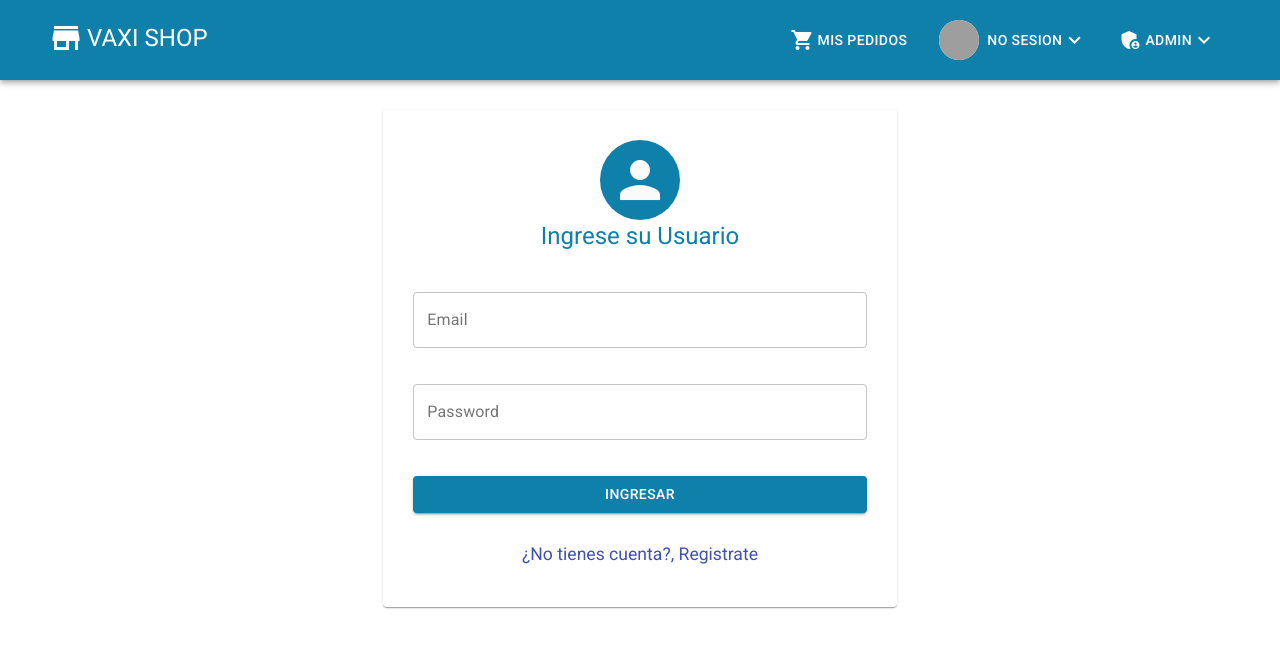
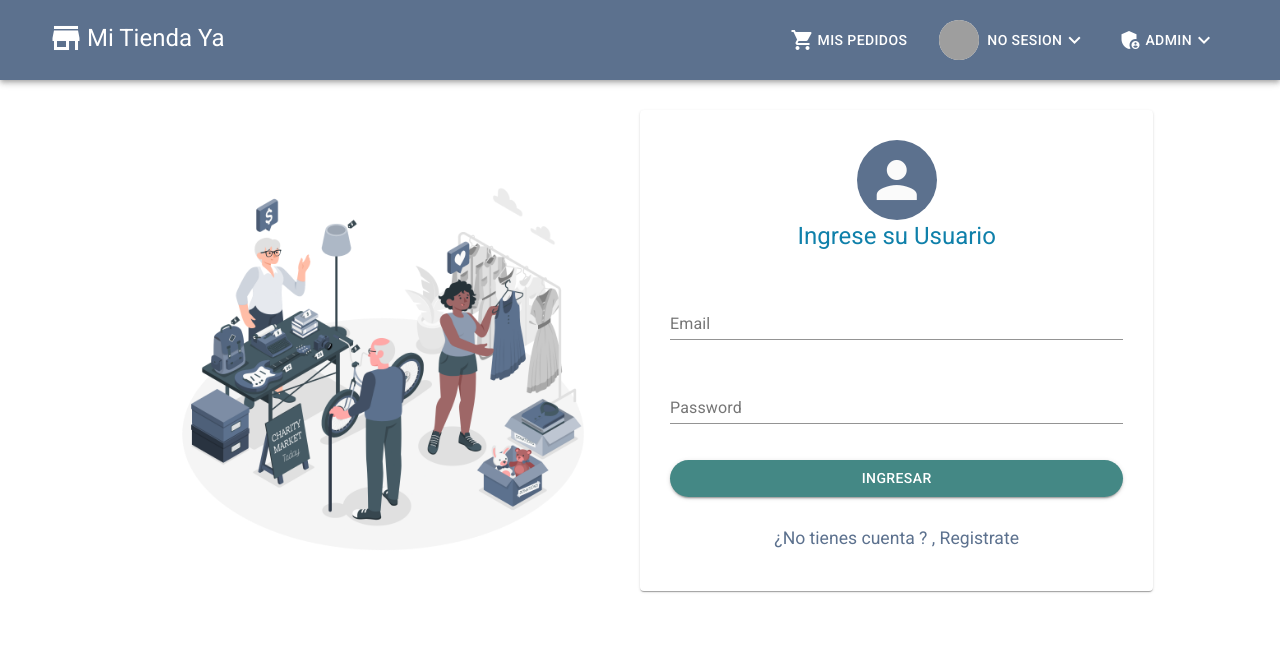
Before and after one commit to 26-fioGa/Tienda-Ya-Front, a React (Create React App) app: page /login in a window 1280 px wide. Shown: the top 648 px of the page. Built offline with nearby package versions, Linux system fonts and the light colour scheme; no server answers; grey boxes are pictures that could not be loaded.

Commit message:
estilizando vista parte 1

```diff
--- a/public/index.html
+++ b/public/index.html
@@ -1,22 +1,19 @@
 <!DOCTYPE html>
 <html lang="en">
+
 <head>
   <meta charset="utf-8" />
   <link rel="icon" href="%PUBLIC_URL%/favicon.ico" />
   <meta name="viewport" content="width=device-width, initial-scale=1" />
   <meta name="theme-color" content="#000000" />
-    <meta
-      name="description"
-      content="Web site created using create-react-app"
-    />
+  <meta name="description" content="Web site created using create-react-app" />
   <link rel="apple-touch-icon" href="%PUBLIC_URL%/logo192.png" />
   <!--
       manifest.json provides metadata used when your web app is installed on a
       user's mobile device or desktop. See https://developers.google.com/web/fundamentals/web-app-manifest/
     -->
   <link rel="manifest" href="%PUBLIC_URL%/manifest.json" />
-    <link href="https://fonts.googleapis.com/icon?family=Material+Icons"
-      rel="stylesheet">
+  <link href="https://fonts.googleapis.com/icon?family=Material+Icons" rel="stylesheet">
   <link rel="stylesheet" href="https://fonts.googleapis.com/css?family=Roboto:300,400,500,700&display=swap" />
 
   <!--
@@ -28,8 +25,9 @@
       work correctly both with client-side routing and a non-root public URL.
       Learn how to configure a non-root public URL by running `npm run build`.
     -->
-    <title>React App</title>
+  <title>Mi Tienda Ya</title>
 </head>
+
 <body>
   <noscript>You need to enable JavaScript to run this app.</noscript>
   <div id="root"></div>
@@ -44,4 +42,5 @@
       To create a production bundle, use `npm run build` or `yarn build`.
     -->
 </body>
+
 </html>
--- a/src/componentes/navegacion/MenuAppBar.js
+++ b/src/componentes/navegacion/MenuAppBar.js
@@ -1,40 +1,53 @@
-import { AppBar, Button, Container, Drawer, Icon, IconButton, List, ListItem, ListItemIcon, ListItemText, Toolbar, Typography } from '@material-ui/core';
-import React, { useState } from 'react';
-import useStyles from '../../theme/useStyles';
-import { Link } from 'react-router-dom';
-import MenuCliente from './desktop/MenuCliente';
-import MenuAdmin from './desktop/MenuAdmin';
-import MenuMovil from './movil/MenuMovil';
-import MenuPublico from './desktop/MenuPublico';
-import MenuMovilPublico from './movil/MenuMovilPublico';
+import {
+  AppBar,
+  Button,
+  Container,
+  Drawer,
+  Icon,
+  IconButton,
+  List,
+  ListItem,
+  ListItemIcon,
+  ListItemText,
+  Toolbar,
+  Typography,
+} from "@material-ui/core";
+import React, { useState } from "react";
+import useStyles from "../../theme/useStyles";
+import { Link } from "react-router-dom";
+import MenuCliente from "./desktop/MenuCliente";
+import MenuAdmin from "./desktop/MenuAdmin";
+import MenuMovil from "./movil/MenuMovil";
+import MenuPublico from "./desktop/MenuPublico";
+import MenuMovilPublico from "./movil/MenuMovilPublico";
 
 const MenuAppBar = () => {
   const [open, setOpen] = useState(false);
   const classes = useStyles();
   const openToggle = () => {
     setOpen(true);
-    }
+  };
 
   const closeToggle = () => {
     setOpen(false);
-    }
+  };
 
   return (
     <div>
       <AppBar position="static" className={classes.appBar}>
         <Container>
-                <Toolbar >
+          <Toolbar>
             <div className={classes.sectionMobile}>
               <IconButton color="inherit" onClick={openToggle}>
-                        <Icon fontSize="large">menu</Icon>
-                    </IconButton>
-                    </div>
-                    <Drawer
-                    open={open}
-                    onClose={closeToggle}
-                    >   {/* eliminar el onClick de este div */}
+                <Icon fontSize="large"> menu </Icon>{" "}
+              </IconButton>{" "}
+            </div>{" "}
+            <Drawer open={open} onClose={closeToggle}>
+              {" "}
+              {/* eliminar el onClick de este div */}{" "}
               <div className={classes.list}>
                 <List>
+                  {" "}
                   {/* <ListItem button onClick={closeToggle} className={classes.listItem}>
                                                 <Link className={classes.linkAppBarMobile} to="/login">
                                                     <ListItemIcon className={classes.listItemIcon}>
@@ -42,31 +55,31 @@ const MenuAppBar = () => {
                                                     </ListItemIcon>
                                                     <ListItemText>Login</ListItemText>
                                                 </Link>
-                                </ListItem> */}
-                                {/* agregar este MenuMovilPublico */}
+                                            </ListItem> */}{" "}
+                  {/* agregar este MenuMovilPublico */}{" "}
                   {/* tendra una propiedad llamada clickHandler que ejecutara
-                                mi metodo closeToggle */}
-                                {/* <MenuMovilPublico clickHandler={closeToggle}/> */}
-                                <MenuMovil clickHandler={closeToggle}/>
-                            </List>
-                        </div>
+                                            mi metodo closeToggle */}{" "}
+                  {/* <MenuMovilPublico clickHandler={closeToggle}/> */}{" "}
+                  <MenuMovil clickHandler={closeToggle} />{" "}
+                </List>{" "}
+              </div>{" "}
             </Drawer>
-
             <div className={classes.grow}>
               <Link className={classes.linkAppBarLogo} to="/">
-                            <Icon fontSize="large" className={classes.mr}>store</Icon>
-                            <Typography variant="h5" >VAXI SHOP</Typography>
-                        </Link>
+                <Icon fontSize="large" className={classes.mr}>
+                  store{" "}
+                </Icon>{" "}
+                <Typography variant="h5"> Mi Tienda Ya </Typography>{" "}
+              </Link>{" "}
             </div>
-
             <div className={classes.sectionDesktop}>
-                        {/* <MenuPublico /> */}
-                        <MenuCliente/>
+              {" "}
+              {/* <MenuPublico /> */} <MenuCliente />
               <MenuAdmin />
-                    </div>
-                </Toolbar>
-                </Container>
-            </AppBar>
+            </div>{" "}
+          </Toolbar>{" "}
+        </Container>{" "}
+      </AppBar>{" "}
     </div>
   );
 };
--- a/src/componentes/seguridad/Login.js
+++ b/src/componentes/seguridad/Login.js
@@ -58,66 +58,67 @@ const Login = (props) => {
     <Container className={classes.containermt}>
       <Grid container justify="center">
         <Grid item lg={5} md={6}>
+          <img className={classes.securityImage} src={require('../../img/loginImage.png').default} alt="loginImage" />
+        </Grid>{" "}
+        <Grid item lg={5} md={6}>
           <Card className={classes.card} align="center">
             <Avatar className={classes.avatar}>
-              <Icon className={classes.icon}>person</Icon>
-            </Avatar>
+              <Icon className={classes.icon}> person </Icon>{" "}
+            </Avatar>{" "}
             <Typography variant="h5" color="primary">
-              Ingrese su Usuario
-            </Typography>
+              Ingrese su Usuario{" "}
+            </Typography>{" "}
             <form className={classes.form} onSubmit={(e) => e.preventDefault()}>
               <Grid container spacing={2}>
                 <Grid item xs={12} className={classes.gridmb}>
                   <TextField
                     label="Email"
-                    variant="outlined"
+                    variant="standard"
                     fullWidth
                     type="email"
                     name="email"
                     value={usuario.email}
                     onChange={handleChange}
-                  />
+                  />{" "}
                 </Grid>
-
                 <Grid item xs={12} className={classes.gridmb}>
                   <TextField
                     label="Password"
-                    variant="outlined"
+                    variant="standard"
                     fullWidth
                     type="password"
                     name="password"
                     value={usuario.password}
                     onChange={handleChange}
-                  />
+                  />{" "}
                 </Grid>
-
                 <Grid item xs={12} className={classes.gridmb}>
                   <Button
                     variant="contained"
                     fullWidth
                     color="primary"
                     type="submit"
+                    className={classes.button}
                     onClick={loginEventoUsuario}
                   >
-                    Ingresar
-                  </Button>
-                </Grid>
+                    Ingresar{" "}
+                  </Button>{" "}
+                </Grid>{" "}
               </Grid>
-
               {/* <Link
 
-                    variant="body1"
-                    className={classes.link}>
-                    ¿Olvidaste tu cuenta?, Ingresa Aqui
-                    </Link> */}
-
+                                variant="body1"
+                                className={classes.link}>
+                                ¿Olvidaste tu cuenta?, Ingresa Aqui
+                                </Link> */}
               <Link to="/registrar" className={classes.link}>
-                ¿No tienes cuenta?, Registrate
-              </Link>
-            </form>
-          </Card>
-        </Grid>
-      </Grid>
+                {" "}
+                ¿No tienes cuenta ? , Registrate{" "}
+              </Link>{" "}
+            </form>{" "}
+          </Card>{" "}
+        </Grid>{" "}
+      </Grid>{" "}
     </Container>
   );
 };
--- a/src/componentes/seguridad/RegistrarUsuario.js
+++ b/src/componentes/seguridad/RegistrarUsuario.js
@@ -58,7 +58,7 @@ const RegistrarUsuario = (props) => {
                                 <Grid item md={6} xs={12} className={classes.gridmb}>
                                     <TextField
                                     label="Nombre"
-                                    variant="outlined"
+                                    variant="standard"
                                     fullWidth
                                     name="nombre"
                                     value={usuario.nombre}
@@ -68,7 +68,7 @@ const RegistrarUsuario = (props) => {
                                 <Grid item md={6} xs={12} className={classes.gridmb}>
                                     <TextField
                                     label="Apellidos"
-                                    variant="outlined"
+                                    variant="standard"
                                     fullWidth
                                     name="apellido"
                                     value={usuario.apellido}
@@ -79,7 +79,7 @@ const RegistrarUsuario = (props) => {
                                 <Grid item md={12} xs={12} className={classes.gridmb}>
                                     <TextField
                                     label="Username"
-                                    variant="outlined"
+                                    variant="standard"
                                     fullWidth
                                     name="username"
                                     value={usuario.username}
@@ -90,7 +90,7 @@ const RegistrarUsuario = (props) => {
                                 <Grid item md={12} xs={12} className={classes.gridmb}>
                                     <TextField
                                     label="Email"
-                                    variant="outlined"
+                                    variant="standard"
                                     fullWidth
                                     type="email"
                                     name="email"
@@ -101,7 +101,7 @@ const RegistrarUsuario = (props) => {
                                 <Grid item md={12} xs={12} className={classes.gridmb}>
                                     <TextField
                                     label="Password"
-                                    variant="outlined"
+                                    variant="standard"
                                     fullWidth
                                     type="password"
                                     name="password"
@@ -116,6 +116,7 @@ const RegistrarUsuario = (props) => {
                                     color="primary"
                                     onClick={guardarUsuario}
                                     type="submit"
+                                    className={classes.button}
                                     >
                                     Registrar
                                     </Button>
@@ -129,6 +130,9 @@ const RegistrarUsuario = (props) => {
                         </form>
                     </Card>
                 </Grid>
+                <Grid item lg={6} md={8}>
+                    <img className={classes.securityImage} src={require('../../img/registerImage.png').default} alt="loginImage" />
+                </Grid>
             </Grid>
         </Container>
     );
--- a/src/theme/useStyles.js
+++ b/src/theme/useStyles.js
@@ -3,58 +3,70 @@ import { createMuiTheme, makeStyles } from '@material-ui/core';
 const theme = createMuiTheme();
 
 const useStyles = makeStyles({
-    card : {
+    card: {
         padding: 30
     },
-    form : {
+    form: {
         marginTop: 40,
         marginBottom: 10
     },
-    gridmb : {
+    gridmb: {
         marginBottom: 20
     },
-    link : {
+    link: {
         display: 'block',
         marginTop: 8,
         fontSize: "1.1rem",
         fontFamily: "Roboto",
         lineHeight: 1.5,
-        color: theme.palette.primary.main,
+        color: '#5C718E',
         textDecoration: "none"
     },
-    avatar : {
-        backgroundColor: '#0f80aa',  //0f80aa
+    avatar: {
+        backgroundColor: '#5C718E',
         width: 80,
         height: 80
     },
-    icon : {
-        fontSize: 60
+    icon: {
+        fontSize: 60,
     },
-    containermt : {
+    containermt: {
         marginTop: 30
     },
-    grow : {
+    grow: {
         flexGrow: 0,
         [theme.breakpoints.up('md')]: {
             flexGrow: 1
         }
     },
-    appBar : {
+    appBar: {
         paddingTop: 8,
-        paddingBottom: 8
+        paddingBottom: 8,
+        backgroundColor: '#5C718E',
     },
-    buttonIcon : {
+    button: {
+        backgroundColor: '#448885',
+        borderRadius: '20px',
+    },
+    securityImage: {
+        width: '80%',
+        margin: 'auto',
+        display: 'block',
+        position: 'relative',
+        top: '10%'
+    },
+    buttonIcon: {
         fontSize: '14px',
         padding: 0
     },
-    linkAppBarDesktop : {
+    linkAppBarDesktop: {
         display: "inline-flex",
         alignItems: "center",
         color: "inherit",
         textDecoration: "none",
         padding: "6px 16px"
     },
-    linkAppBarMobile : {
+    linkAppBarMobile: {
         display: "inline-flex",
         alignItems: "center",
         color: "inherit",
@@ -62,155 +74,156 @@ const useStyles = makeStyles({
         width: "100%",
         padding: "8px 16px 8px 16px"
     },
-    listItem : {
+    listItem: {
         padding: 0
     },
-    linkAppBarLogo : {
+    linkAppBarLogo: {
         display: "inline-flex",
         alignItems: "center",
         color: "inherit",
         textDecoration: "none",
     },
-    mr : {
+    mr: {
         marginRight: 3
     },
-    sectionDesktop : {
+    sectionDesktop: {
         display: 'none',
         [theme.breakpoints.up('md')]: {
             display: 'flex'
         }
     },
-    sectionMobile : {
+    sectionMobile: {
         display: 'flex',
         flexGrow: 1,
         [theme.breakpoints.up('md')]: {
             display: 'none'
         }
     },
-    list : {
+    list: {
         width: 250
     },
-    listItemIcon : {
+    listItemIcon: {
         minWidth: 35
     },
-    media : {
+    media: {
         height: 250,
         backgroundColor: "#F2F2F2",
         margin: "15px 15px 0 15px"
     },
-    text_card : {
+    text_card: {
         fontWeight: "bold",
         color: "#656565",
         marginBottom: 8
     },
-    price_card : {
+    price_card: {
         fontWeight: "bold",
         marginBottom: 5
     },
-    PaperImg : {
+    PaperImg: {
         backgroundColor: "#F2F2F2",
     },
-    mediaDetalle : {
-        width: 300, /* cambiar de tamaño */
+    mediaDetalle: {
+        width: 300,
+        /* cambiar de tamaño */
         height: 380,
         margin: "auto",
     },
-    text_title : {
+    text_title: {
         fontWeight: 600,
         color: "#494949",
         marginBottom: 10
     },
-    price : {
+    price: {
         float: "right",
         padding: "0 20px 0 20px",
-        backgroundColor: "#0f80aa"
+        backgroundColor: "#5C718E"
     },
     /* text_title_detalle : {
         fontWeight: 600,
         color: "#494949",
         marginBottom: 10
     }, */
-    text_detalle : {
+    text_detalle: {
         fontWeight: 500,
         color: "#494949",
         marginBottom: 5
     },
 
-    imgProductoCC : {
+    imgProductoCC: {
         backgroundColor: "#F2F2F2",
         width: 80,
         height: 70
     },
-    paperPadding : {
+    paperPadding: {
         padding: 20
     },
 
-    imgProductoPC : {
+    imgProductoPC: {
         backgroundColor: "#F2F2F2",
         width: 50,
         height: 40
     },
-    gridPC : {
+    gridPC: {
         margin: "auto",
         marginTop: 20
     },
-    divider : {
+    divider: {
         marginTop: 12,
         marginBottom: 12
     },
-    buttonAnterior : {
+    buttonAnterior: {
         marginRight: 8
     },
-    formControl : {
+    formControl: {
         /*margin: 12,*/
         margin: theme.spacing(1),
         minWidth: 120
     },
-    gridLR : {
+    gridLR: {
         paddingLeft: 30,
         paddingRight: 30,
         paddingBottom: 20
     },
 
-    text_envio : {
+    text_envio: {
         lineHeight: 3
     },
-    alertDelivered : {
+    alertDelivered: {
         marginTop: 5,
         padding: "15px 15px 5px 15px",
         marginBottom: 20,
         backgroundColor: "#d6f5d6"
     },
-    alertNotDelivered : {
+    alertNotDelivered: {
         marginTop: 5,
         padding: "15px 15px 5px 15px",
         marginBottom: 20,
         backgroundColor: "#ffcccc"
     },
     /*  */
-    table : {
+    table: {
         border: "1px solid #e0e0e0"
     },
-    iconNotDelivered : {
+    iconNotDelivered: {
         color: "red",
         fontWeight: 900
     },
-    iconDelivered : {
+    iconDelivered: {
         color: "green",
         fontWeight: 900
     },
-    avatarPefil : {
+    avatarPefil: {
         width: 130,
         height: 130,
-        backgroundColor: "#0f80aa"
+        backgroundColor: "#5C718E"
     },
-    imageUploader : {
+    imageUploader: {
         padding: 0,
         margin: "-25px auto 15px",
         width: 0
     },
     /* ------ */
-    linkMenu : {
+    linkMenu: {
         display: "inline-flex",
         alignItems: "center",
         color: "inherit",
@@ -221,27 +234,27 @@ const useStyles = makeStyles({
     mrIcon: {
         marginRight: 10
     },
-    avatarPerfilAppBar : {
+    avatarPerfilAppBar: {
         marginRight: 8,
         backgroundColor: "#F2F2F2"
     },
 
-     listSubItem : {
+    listSubItem: {
         padding: "0 0 0 30px"
     },
 
-    checkbox : {
+    checkbox: {
         display: "block",
         padding: 0,
         marginTop: 5,
         marginBottom: 5
     },
 
-    buttonAgregar : {
-        float : "right"
+    buttonAgregar: {
+        float: "right"
     },
 
-    avatarProducto : {
+    avatarProducto: {
         width: 175,
         height: 175,
         backgroundColor: "#F2F2F2"
```
Also changed, not shown: src/componentes/pantallas/OrdenCompra.js (+9 -6 lines), src/componentes/seguridad/Perfil.js (+11 -8 lines), src/img/loginImage.png (added), src/img/registerImage.png (added). Lines whose indentation alone changed are shown as unchanged.
